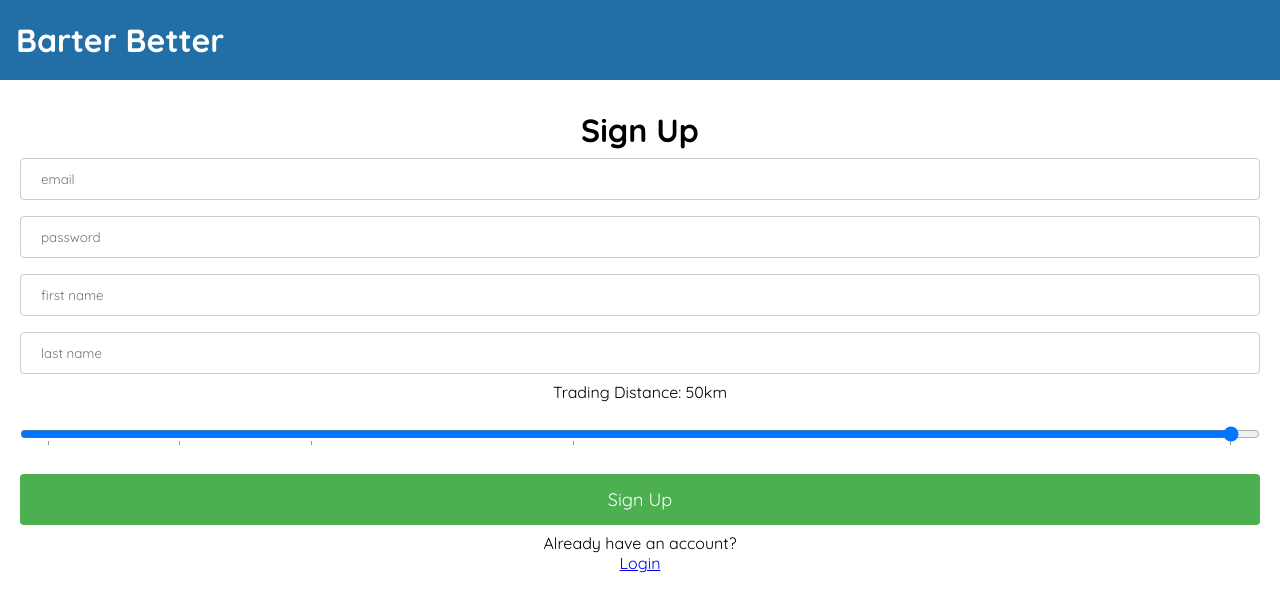
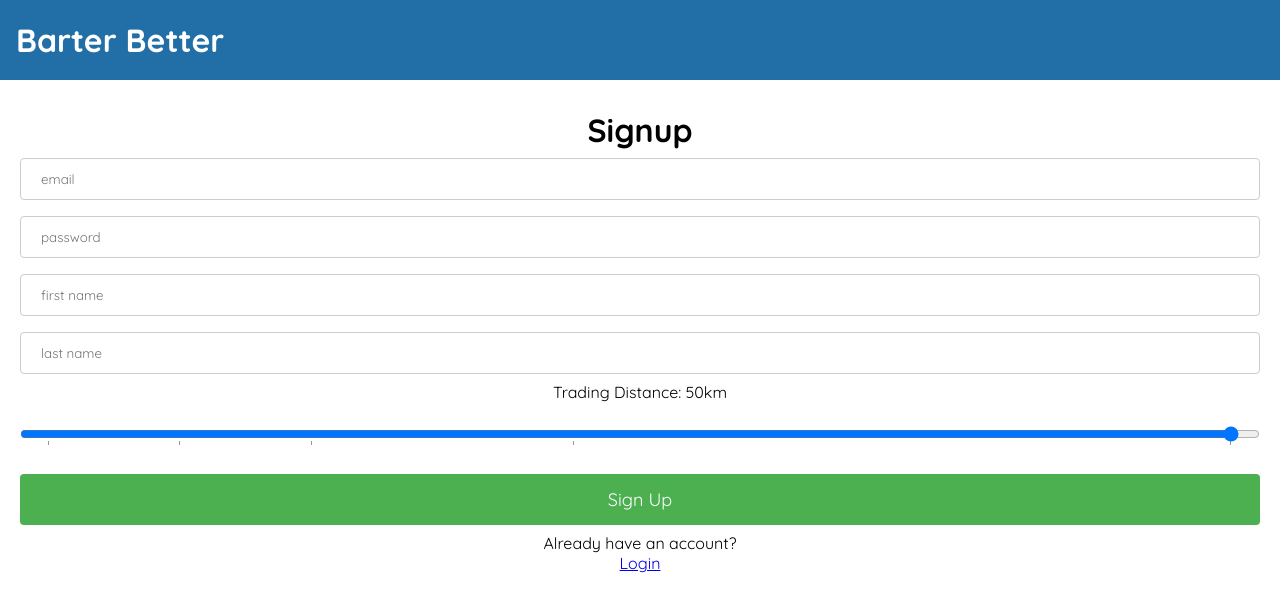
Before and after one commit to JDMCK/2800-202310-BBY08, a React (Create React App) app: page /signup in a window 1280 px wide. Shown: the top 612 px of the page. Built offline with nearby package versions, Linux system fonts and the light colour scheme; no server answers.

Commit message:
Changed sign up to signup.

```diff
--- a/package.json
+++ b/package.json
@@ -10,7 +10,6 @@
     "express": "^4.18.2",
     "firebase": "^9.21.0",
     "react": "^18.2.0",
-    "react-bootstrap": "^2.7.4",
     "react-dom": "^18.2.0",
     "react-firebase-hooks": "^5.1.1",
     "react-router-dom": "^6.10.0",
--- a/src/pages/SignUp.js
+++ b/src/pages/SignUp.js
@@ -39,7 +39,7 @@ function SignUp() {
         <>
             <Navbar title='Barter Better' />
             <div className='user-form'>
-                <h1>Sign Up</h1>
+                <h1>Signup</h1>
                 <form onSubmit={event => event.preventDefault()}>
                     <input type='email' placeholder='email'
                         onChange={(event) => {
```
Also changed, not shown: 1 other file (tests, documents, lock files or other folders).
